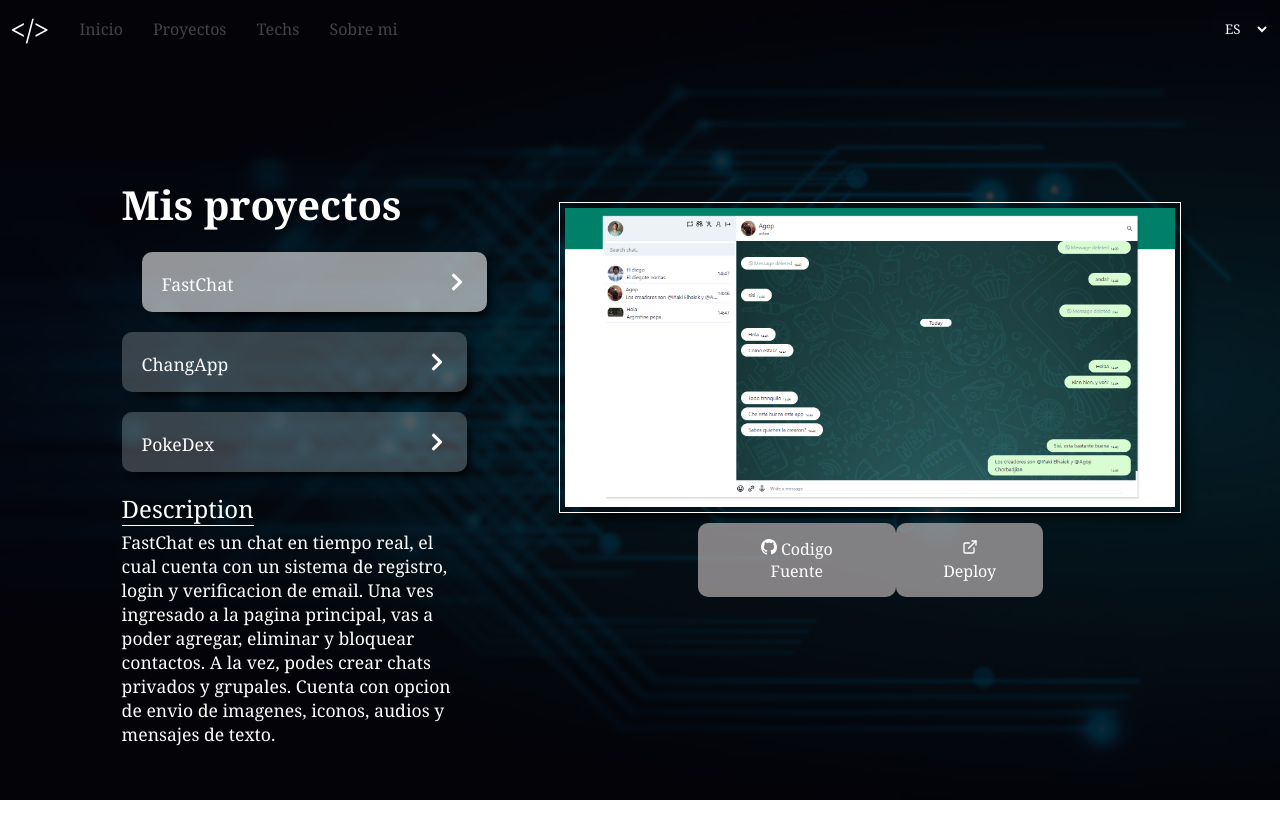
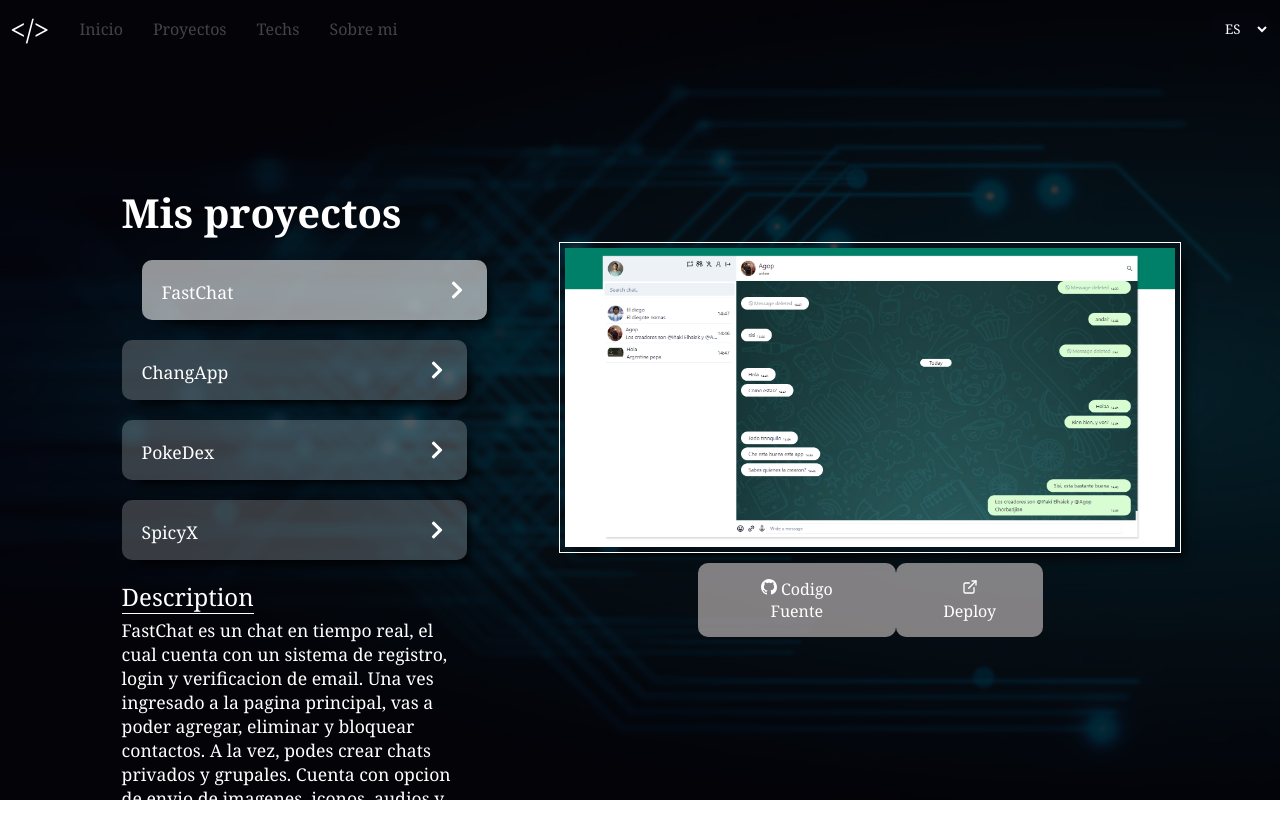
Before and after one commit to PowChorba/PortfolioV2, a React (Create React App) app in the folder client/: page /proyects in a window 1280 px wide. Before the commit the page ends 800 px from the top, so only its background shows below. Built offline with nearby package versions, Linux system fonts and the light colour scheme.

Commit message:
last proyect added

```diff
--- a/client/src/Components/Proyects/ProyectsEn.tsx
+++ b/client/src/Components/Proyects/ProyectsEn.tsx
@@ -6,28 +6,40 @@ import {FiExternalLink} from 'react-icons/fi'
 import ChangApp from '../../assets/Capture.PNG'
 import FastChat from '../../assets/FastChatImg.PNG'
 import PokeDex from '../../assets/pokedex.PNG'
+import Spicy from '../../assets/spicy.PNG'
 
 export default function ProyectsEn(){
     const [fast, setFast] = useState<boolean>(true)
     const [chang, setChang] = useState<boolean>(false)
     const [poke, setPoke] = useState<boolean>(false)
+    const [spicy, setSpicy] = useState<boolean>(false)
 
     const handleFast = () =>{
         setFast(true)
         setChang(false)
+        setSpicy(false)
         setPoke(false)
     }
 
     const handleChang = () =>{
         setFast(false)
         setChang(true)
+        setSpicy(false)
         setPoke(false)
     }
 
     const handlePoke = () => {
         setFast(false)
         setChang(false)
+        setSpicy(false)
         setPoke(true)
+    }
+
+    const handleSpicy = () => {
+        setFast(false)
+        setChang(false)
+        setPoke(false)
+        setSpicy(true)
     }
 
     return(
@@ -55,6 +67,12 @@ export default function ProyectsEn(){
                             height="1em" width="1em" xmlns="http://www.w3.org/2000/svg" className={s.svg}>
                             <path d="M285.476 272.971L91.132 467.314c-9.373 9.373-24.569 9.373-33.941 0l-22.667-22.667c-9.357-9.357-9.375-24.522-.04-33.901L188.505 256 34.484 101.255c-9.335-9.379-9.317-24.544.04-33.901l22.667-22.667c9.373-9.373 24.569-9.373 33.941 0L285.475 239.03c9.373 9.372 9.373 24.568.001 33.941z"></path></svg>
                         </div>
+                        <div onClick={handleSpicy} className={spicy ? s.divActive : s.divNoActive}>
+                            <p>SpicyX</p>
+                            <svg stroke="currentColor" fill="currentColor" strokeWidth="0" viewBox="0 0 320 512"
+                            height="1em" width="1em" xmlns="http://www.w3.org/2000/svg" className={s.svg}>
+                            <path d="M285.476 272.971L91.132 467.314c-9.373 9.373-24.569 9.373-33.941 0l-22.667-22.667c-9.357-9.357-9.375-24.522-.04-33.901L188.505 256 34.484 101.255c-9.335-9.379-9.317-24.544.04-33.901l22.667-22.667c9.373-9.373 24.569-9.373 33.941 0L285.475 239.03c9.373 9.372 9.373 24.568.001 33.941z"></path></svg>
+                        </div>
                         <div className={s.description}>
                             <span>Description</span>
                                 {/* CHANG APP */}
@@ -70,6 +88,8 @@ export default function ProyectsEn(){
                                 {/* POKEDEX */}
                                 <p className={poke ? s.asd : s.displayNone}>The functionality of this page is a Single Page Application (SPA) based on the Pokemon theme with information pulled from a REST API.
                                 In this app you can filter, sort and search for Pokemons with all their information. In turn, a new Pokemon can be created.</p>
+                                {/* SPICY X */}
+                                <p className={spicy ? s.asd : s.displayNone}>This is an adult page, where you can find videos from the main pages all in one. We used web scrapping to get the videos and put it in the DB (is all legal) and counts with an advertising. The app is developed with NextJS, NestJS and MongoDB. </p>
                         </div>
 
 
@@ -79,6 +99,7 @@ export default function ProyectsEn(){
                         {/* <iframe src="https://www.youtube.com/embed/pTkY79n_7-U" title="YouTube video player" allow="accelerometer; autoplay; clipboard-write; encrypted-media; gyroscope; picture-in-picture; web-share" className={fast ? s.img : s.displayNone}></iframe> */}
                         <img src={FastChat} alt='fastChat' className={fast ? s.img : s.displayNone}/>
                         <img src={PokeDex} alt='PokeDex' className={poke ? s.img : s.displayNone}/>
+                        <img src={Spicy} alt='SpicyX' className={spicy ? s.img : s.displayNone}/>
                         <div className={fast ? s.divButtons : s.displayNone}>
                             <button><a href="https://github.com/PowChorba/FastChat/tree/Pow" rel="noreferrer" target='_blank'><BsGithub/>{' '}Source Code</a></button>
                             <button><a href="https://fast-chat-chi.vercel.app/" rel="noreferrer" target='_blank'><FiExternalLink/>{' '}Deploy</a></button>
@@ -91,6 +112,10 @@ export default function ProyectsEn(){
                             <button><a href="https://github.com/PowChorba/PI-POKEMONS" rel="noreferrer" target='_blank'><BsGithub/>{' '}Source Code</a></button>
                             <button><a href="https://pi-pokemons-chi.vercel.app/home" rel="noreferrer" target='_blank'><FiExternalLink/>{' '}Deploy</a></button>
                         </div>
+                        <div className={spicy ? s.divButtons : s.displayNone}>
+                            <button><a href="https://github.com/PowChorba/Spicy" rel="noreferrer" target='_blank'><BsGithub/>{' '}Source Code</a></button>
+                            <button><a href="https://videospicy.online/" rel="noreferrer" target='_blank'><FiExternalLink/>{' '}Deploy</a></button>
+                        </div>
                     </div>
                 </main>
             </div>
--- a/client/src/Components/Proyects/ProyectsEsp.tsx
+++ b/client/src/Components/Proyects/ProyectsEsp.tsx
@@ -6,28 +6,40 @@ import {FiExternalLink} from 'react-icons/fi'
 import ChangApp from '../../assets/Capture.PNG'
 import FastChat from '../../assets/FastChatImg.PNG'
 import PokeDex from '../../assets/pokedex.PNG'
+import Spicy from '../../assets/spicy.PNG'
 
 export default function ProyectsEsp(){
     const [fast, setFast] = useState<boolean>(true)
     const [chang, setChang] = useState<boolean>(false)
     const [poke, setPoke] = useState<boolean>(false)
+    const [spicy, setSpicy] = useState<boolean>(false)
 
     const handleFast = () =>{
         setFast(true)
         setChang(false)
+        setSpicy(false)
         setPoke(false)
     }
 
     const handleChang = () =>{
         setFast(false)
         setChang(true)
+        setSpicy(false)
         setPoke(false)
     }
 
     const handlePoke = () => {
         setFast(false)
         setChang(false)
+        setSpicy(false)
         setPoke(true)
+    }
+
+    const handleSpicy = () => {
+        setFast(false)
+        setChang(false)
+        setPoke(false)
+        setSpicy(true)
     }
 
     return(
@@ -55,6 +67,12 @@ export default function ProyectsEsp(){
                             height="1em" width="1em" xmlns="http://www.w3.org/2000/svg" className={s.svg}>
                             <path d="M285.476 272.971L91.132 467.314c-9.373 9.373-24.569 9.373-33.941 0l-22.667-22.667c-9.357-9.357-9.375-24.522-.04-33.901L188.505 256 34.484 101.255c-9.335-9.379-9.317-24.544.04-33.901l22.667-22.667c9.373-9.373 24.569-9.373 33.941 0L285.475 239.03c9.373 9.372 9.373 24.568.001 33.941z"></path></svg>
                         </div>
+                        <div onClick={handleSpicy} className={spicy ? s.divActive : s.divNoActive}>
+                            <p>SpicyX</p>
+                            <svg stroke="currentColor" fill="currentColor" strokeWidth="0" viewBox="0 0 320 512"
+                            height="1em" width="1em" xmlns="http://www.w3.org/2000/svg" className={s.svg}>
+                            <path d="M285.476 272.971L91.132 467.314c-9.373 9.373-24.569 9.373-33.941 0l-22.667-22.667c-9.357-9.357-9.375-24.522-.04-33.901L188.505 256 34.484 101.255c-9.335-9.379-9.317-24.544.04-33.901l22.667-22.667c9.373-9.373 24.569-9.373 33.941 0L285.475 239.03c9.373 9.372 9.373 24.568.001 33.941z"></path></svg>
+                        </div>
                         <div className={s.description}>
                             <span>Description</span>
                                 {/* CHANG APP */}
@@ -70,6 +88,8 @@ export default function ProyectsEsp(){
                                 {/* POKEDEX */}
                                 <p className={poke ? s.asd : s.displayNone}>La funcionalidad de esta pagina es un SPA(Single Page Application), basada en la tematica Pokemon y obteniendo la informacion de una REST API.
                                 Dentro de la aplicacion podes filtrar, ordenar o buscar los Pokemons con toda su informacion. Ademas, podes crear un Pokemon propio!</p>
+                                {/* SPICY X */}
+                                <p className={spicy ? s.asd : s.displayNone}>Esta es una pagina para adultos. Contiene videos de las mejores paginas, que fueron obtenidas a traves de web scrapping (todo legal) y cuenta con un sistema de publicidad. Esta desarrollada con NextJS, NestJS y MongoDB </p>
                         </div>
 
 
@@ -79,6 +99,7 @@ export default function ProyectsEsp(){
                         {/* <iframe src="https://www.youtube.com/embed/pTkY79n_7-U" title="YouTube video player" allow="accelerometer; autoplay; clipboard-write; encrypted-media; gyroscope; picture-in-picture; web-share" className={fast ? s.img : s.displayNone}></iframe> */}
                         <img src={FastChat} alt='fastChat' className={fast ? s.img : s.displayNone}/>
                         <img src={PokeDex} alt='PokeDex' className={poke ? s.img : s.displayNone}/>
+                        <img src={Spicy} alt='SpicyX' className={spicy ? s.img : s.displayNone}/>
                         <div className={fast ? s.divButtons : s.displayNone}>
                             <button><a href="https://github.com/PowChorba/FastChat/tree/Pow" rel="noreferrer" target='_blank'><BsGithub/>{' '}Codigo Fuente</a></button>
                             <button><a href="https://fast-chat-chi.vercel.app/" rel="noreferrer" target='_blank'><FiExternalLink/>{' '}Deploy</a></button>
```
Also changed, not shown: client/src/assets/spicy.PNG (added).
